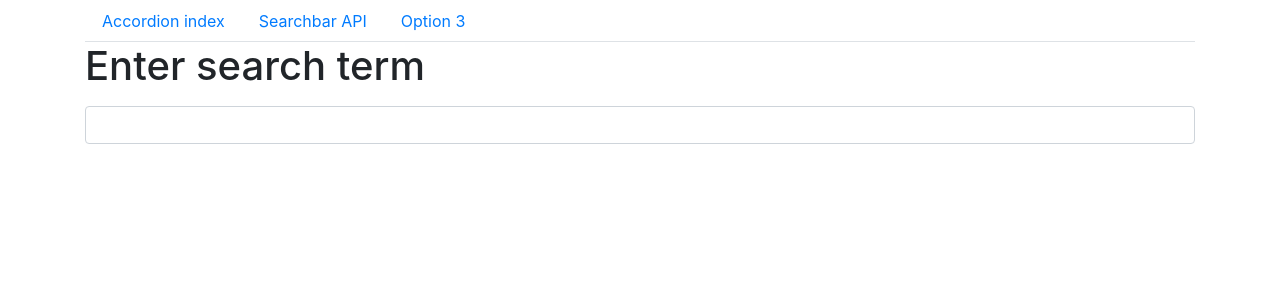
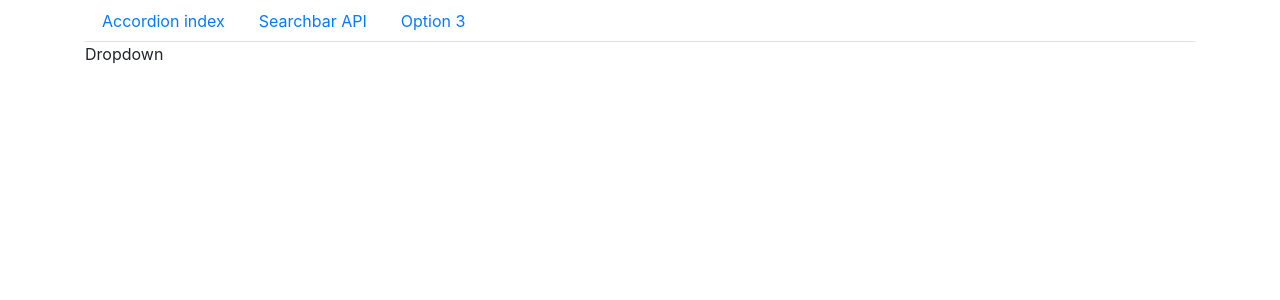
Before and after one commit to xoxoffy/widgets, a React (Create React App) app: page / in a window 1280 px wide. Shown: the top 300 px of the page. Built offline with nearby package versions, Linux system fonts and the light colour scheme.

Commit message:
Scaffolded the dropdown component with color options passed down to the Dropdown component using props

```diff
--- a/src/App.js
+++ b/src/App.js
@@ -2,6 +2,7 @@
 import NavigationBar from "./components/NavigationBar";
 import { Container, Row, Col } from "react-bootstrap";
 import Search from "./components/Search";
+import Dropdown from "./components/Dropdown";
 
 const items = [
   {
@@ -21,6 +22,21 @@
   },
 ];
 
+const options = [
+  {
+    label: "The Color Red",
+    value: "red",
+  },
+  {
+    label: "The Color Green",
+    value: "green",
+  },
+  {
+    label: "A shade of Blue",
+    value: "blue",
+  },
+];
+
 function App() {
   return (
     <div className="App">
@@ -28,7 +44,7 @@
         <NavigationBar />
         <Row>
           <Col>
-            <Search />
+            <Dropdown options={options} />
           </Col>
         </Row>
       </Container>
--- /dev/null
+++ b/src/components/Dropdown.jsx
@@ -0,0 +1,7 @@
+import React from "react";
+
+const Dropdown = () => {
+  return <div>Dropdown</div>;
+};
+
+export default Dropdown;
```
